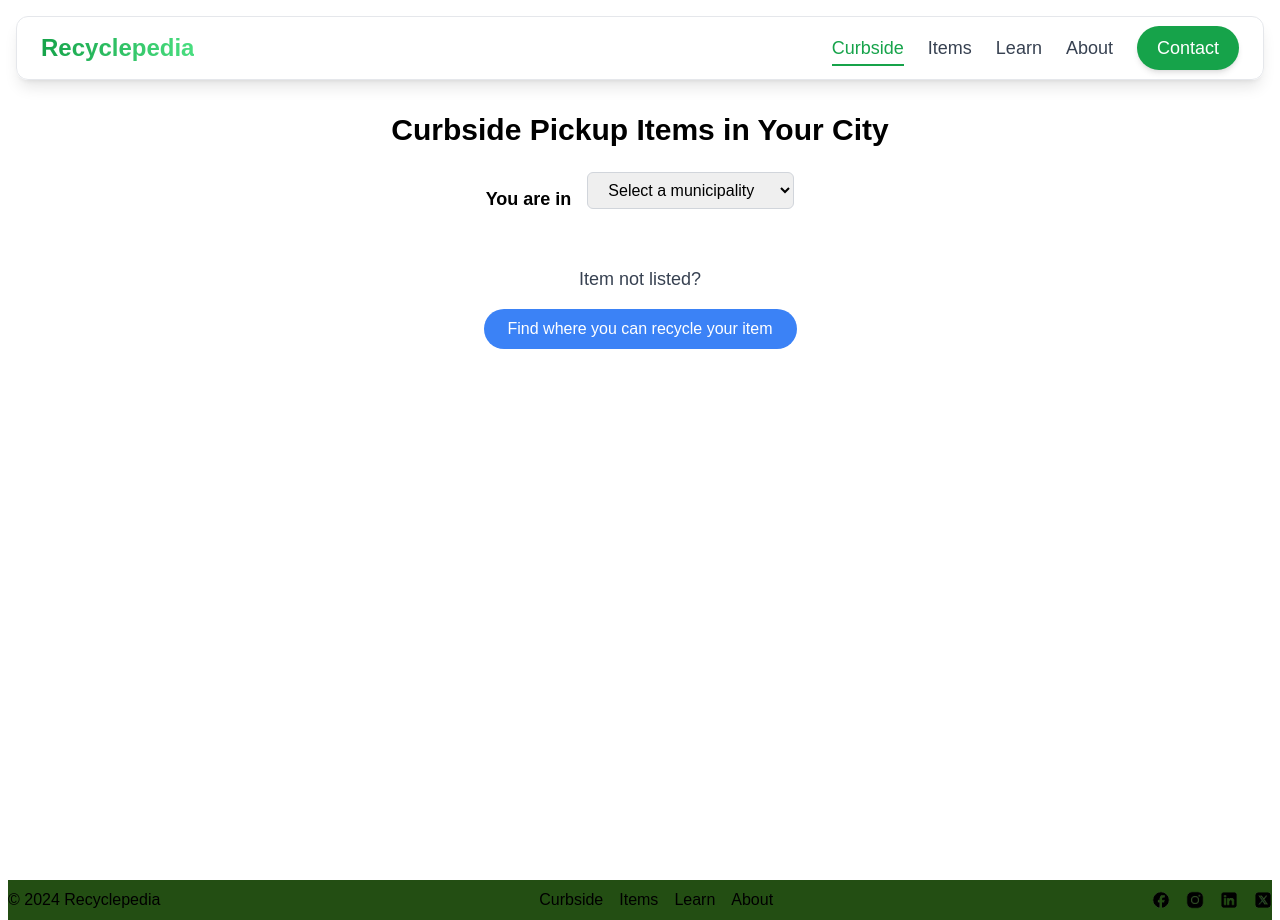
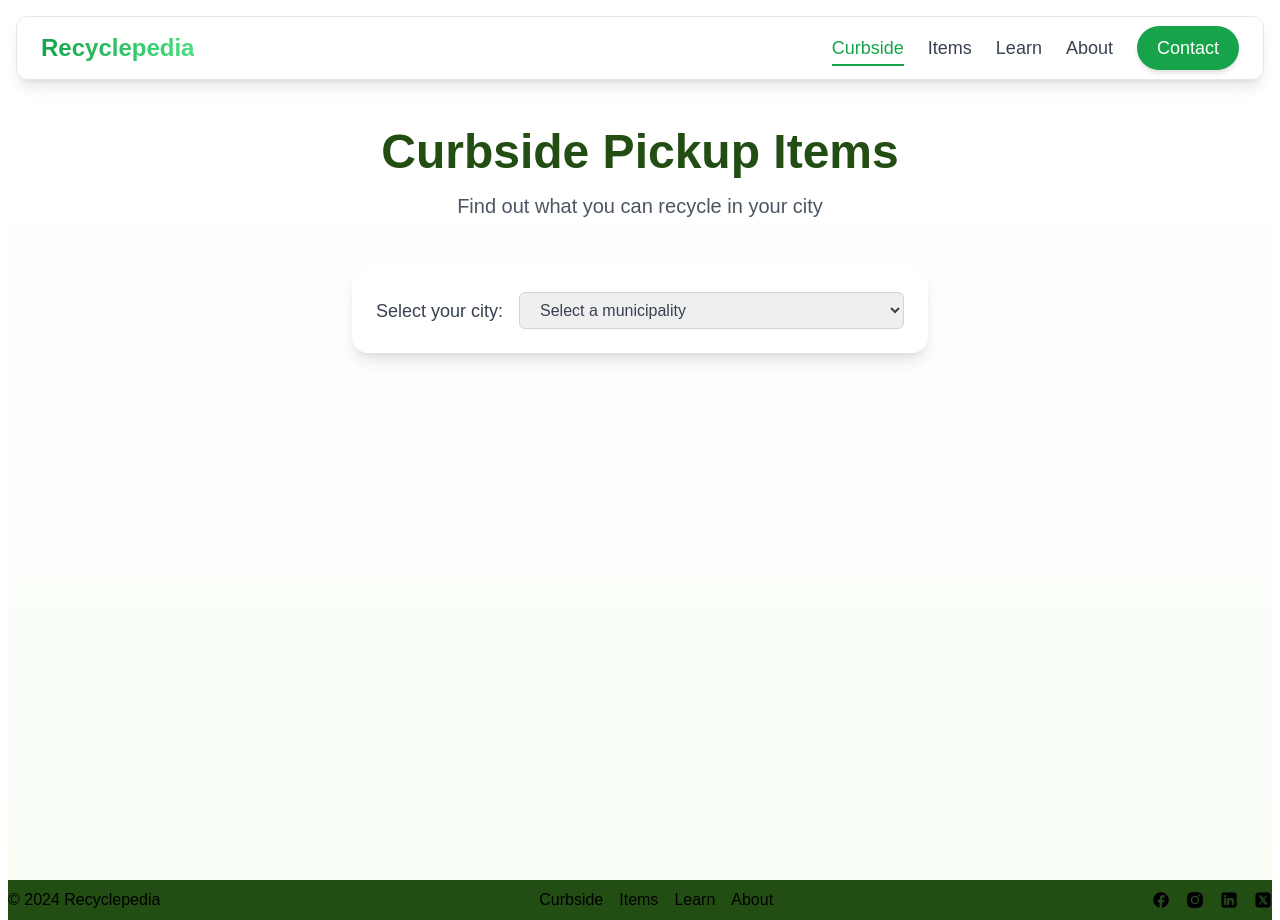
Before and after one commit to skyler-hall/Recyclepediamdc, a Next.js app: page /curbside in a window 1280 px wide. Built offline with nearby package versions, Linux system fonts and the light colour scheme.

Commit message:
Update styles on curbside page

```diff
--- a/app/components/CitySelector.jsx
+++ b/app/components/CitySelector.jsx
@@ -1,23 +1,54 @@
 const CitySelector = ({ onCityChange }) => {
-    const cities = ["Aventura", "Bal Harbour", "Bay Harbor Islands", "Biscayne Park", "Coral Gables", "Cutler Bay", "Doral", "El Portal", "Florida City", "Golden Beach", "Hialeah",
-    "Hialeah Gardens", "Homestead", "Indian Creek", "Key Biscayne", "Medley", "Miami", "Miami Beach", "Miami Gardens", "Miami Lakes", "Miami Shores", "Miami Springs",
-    "North Bay Village", "North Miami", "North Miami Beach", "Opa-Locka", "Palmetto Bay", "Pinecrest", "South Miami", "Sunny Isles Beach", "Surfside", "Sweetwater",
-    "Virginia Gardens", "West Miami", "Unincorporated Dade"];
+  const cities = [
+    'Aventura',
+    'Bal Harbour',
+    'Bay Harbor Islands',
+    'Biscayne Park',
+    'Coral Gables',
+    'Cutler Bay',
+    'Doral',
+    'El Portal',
+    'Florida City',
+    'Golden Beach',
+    'Hialeah',
+    'Hialeah Gardens',
+    'Homestead',
+    'Indian Creek',
+    'Key Biscayne',
+    'Medley',
+    'Miami',
+    'Miami Beach',
+    'Miami Gardens',
+    'Miami Lakes',
+    'Miami Shores',
+    'Miami Springs',
+    'North Bay Village',
+    'North Miami',
+    'North Miami Beach',
+    'Opa-Locka',
+    'Palmetto Bay',
+    'Pinecrest',
+    'South Miami',
+    'Sunny Isles Beach',
+    'Surfside',
+    'Sweetwater',
+    'Virginia Gardens',
+    'West Miami',
+    'Unincorporated Dade',
+  ];
 
   return (
-      <div className="mb-4">
     <select
       onChange={(e) => onCityChange(e.target.value)}
-          className="px-4 py-2 border border-gray-300 rounded-md focus:outline-none focus:ring-2 focus:ring-blue-500 text-black"
+      className='w-full px-4 py-2 border border-gray-300 rounded-md focus:outline-none focus:ring-2 focus:ring-green-500 text-gray-700'
     >
-          <option value="">Select a municipality</option>
+      <option value=''>Select a municipality</option>
       {cities.map((city) => (
         <option key={city} value={city}>
           {city}
         </option>
       ))}
     </select>
-      </div>
   );
 };
 
--- a/app/curbside/page.jsx
+++ b/app/curbside/page.jsx
@@ -5,82 +5,88 @@ import { useState } from 'react';
 import { cityData } from '../../data/CityData';
 import CitySelector from '../components/CitySelector';
 import RecyclingList from '../components/RecyclingList';
-import Link from 'next/link'; // Import the Link component from Next.js
-import Image from 'next/image'; // Import the Image component from Next.js
+import Link from 'next/link';
+import Image from 'next/image';
 
 function Curbside() {
   const [city, setCity] = useState('');
   const [recyclingItems, setRecyclingItems] = useState([]);
-  const [searchQuery, setSearchQuery] = useState(''); // State to hold the search query
+  const [searchQuery, setSearchQuery] = useState('');
 
   const handleCityChange = (city) => {
     setCity(city);
     setRecyclingItems(cityData[city] || []);
   };
 
-  // Handle search input change
   const handleSearchChange = (event) => {
     setSearchQuery(event.target.value);
   };
 
-  // Filter items based on the search query
-  const filteredItems = recyclingItems.filter(
-    (item) => item.name.toLowerCase().includes(searchQuery.toLowerCase()) // Case-insensitive search
+  const filteredItems = recyclingItems.filter((item) =>
+    item.name.toLowerCase().includes(searchQuery.toLowerCase())
   );
 
   return (
-    <div className='min-h-screen bg-white flex flex-col items-center py-8'>
-      <h1 className='text-3xl font-bold mb-6 text-black'>
-        Curbside Pickup Items in {city || 'Your City'}
+    <div className='min-h-screen bg-gradient-to-b from-white to-[#DBF4D2]/20'>
+      <div className='max-w-6xl mx-auto px-4 py-12'>
+        <div className='text-center mb-12'>
+          <h1 className='text-4xl md:text-5xl font-bold text-[#234E13] mb-4'>
+            Curbside Pickup Items
           </h1>
+          <p className='text-gray-600 text-lg md:text-xl'>
+            Find out what you can recycle in {city || 'your city'}
+          </p>
+        </div>
 
-      {/* Flex container for the city selector */}
-      <div className='flex items-center mb-4 space-x-2'>
-        <span className='mr-2 text-lg font-semibold text-black'>
-          You are in
+        {/* City selector container */}
+        <div className='max-w-xl mx-auto mb-8'>
+          <div className='flex flex-col md:flex-row items-center gap-4 p-6 bg-white rounded-2xl shadow-lg'>
+            <span className='text-lg font-medium text-gray-700 whitespace-nowrap'>
+              Select your city:
             </span>
+            <div className='w-full md:flex-1'>
               <CitySelector onCityChange={handleCityChange} />
             </div>
+          </div>
+        </div>
 
-      {/* Box for search bar and item cards with black border */}
+        {/* Search and results container */}
         {city && (
-        <div className='w-full max-w-3xl bg-white border-2 border-black rounded-lg shadow-lg p-6 mt-4'>
+          <div className='max-w-3xl mx-auto'>
+            <div className='bg-white rounded-2xl shadow-lg p-6 mb-8'>
               {/* Search Bar */}
-          <div className='mb-6 flex justify-center'>
-            <div className='relative w-full max-w-md'>
+              <div className='mb-6'>
+                <div className='relative'>
                   <input
                     type='text'
                     value={searchQuery}
                     onChange={handleSearchChange}
                     placeholder='Search for recycling items...'
-                className='w-full px-4 py-2 pr-12 border border-gray-300 rounded-full focus:outline-none focus:ring-2 focus:ring-blue-500'
+                    className='w-full px-6 py-3 pr-12 bg-gray-50 border border-gray-200 rounded-xl focus:outline-none focus:ring-2 focus:ring-[#234E13] focus:border-transparent transition-all duration-200'
                   />
-              {/* Magnifying Glass Icon */}
-              <Image
-                src='/magnifyingGlass.png'
-                alt='Magnifying Glass'
-                width={18}
-                height={18}
-                className='absolute top-1/2 right-4 transform -translate-y-1/2'
-              />
+                  <div className='absolute right-4 top-1/2 -translate-y-1/2 text-gray-400'>
+                    <FaSearch size={18} />
+                  </div>
                 </div>
               </div>
 
-          {/* Items */}
+              {/* Items List */}
               <RecyclingList items={filteredItems} />
             </div>
-      )}
 
-      {/* "Item not listed?" text and button */}
-      <div className='mt-6 text-center'>
-        <p className='text-lg font-medium text-gray-700 mb-4'>
-          Item not listed?
+            {/* Item not listed section */}
+            <div className='text-center bg-white p-8 rounded-2xl shadow-lg'>
+              <p className='text-xl font-medium text-gray-700 mb-4'>
+                Can't find what you're looking for?
               </p>
               <Link href='/items' passHref>
-          <button className='px-6 py-2 bg-blue-500 text-white rounded-full hover:bg-blue-600 transition duration-300'>
-            Find where you can recycle your item
+                <button className='px-8 py-3 bg-[#234E13] text-white rounded-xl hover:bg-[#1a3b0e] transition-all duration-300 transform hover:-translate-y-1 hover:shadow-lg'>
+                  Find Alternative Recycling Options
                 </button>
               </Link>
+            </div>
+          </div>
+        )}
       </div>
     </div>
   );
```
Lines whose indentation alone changed are shown as unchanged.
